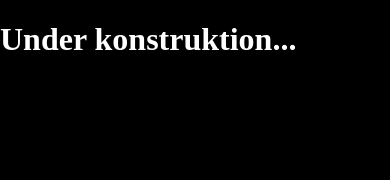
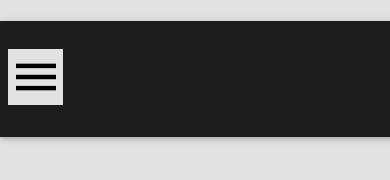
Before and after one commit to vasabiltvatt/vasabiltvatt.github.io, a plain HTML site: page index.html in a window 390 px wide. Drawn offline with Linux system fonts and the light colour scheme.

Commit message:
Added: *Base for responsive design *Base for header

```diff
--- a/index.html
+++ b/index.html
@@ -4,6 +4,8 @@
 <head>
 
     <meta charset="UTF-8">
+    <meta name="viewport" content="width=device-width, initial-scale=1">
+
     <title>Vasabiltvätt</title>
 
     <link rel="stylesheet" href="stylesheets/global.css" type="text/css" media="undefined" onload="this.media='all'">
@@ -12,8 +14,20 @@
 
 <body style="margin:unset">
 
+    <script src="scripts/global.js"></script>
+
     <div id="headerContainer">
-        <script src="scripts/global.js"></script>
+        <div class="nav">
+            <div class="hamburgerMenu">
+                <svg version="1.1" id="Capa_1" xmlns="http://www.w3.org/2000/svg" xmlns:xlink="http://www.w3.org/1999/xlink" x="0px" y="0px" viewBox="0 0 384 384" style="enable-background:new 0 0 384 384;" xml:space="preserve">
+                    <g>
+                        <rect x="0" y="277.333" width="384" height="42.667"/>
+                        <rect x="0" y="170.667" width="384" height="42.667"/>
+                        <rect x="0" y="64" width="384" height="42.667"/>
+                    </g>
+                </svg>
+            </div>
+        </div>
     </div>
 
     <div id="bodyContainer"></div>
--- a/stylesheets/global.css
+++ b/stylesheets/global.css
@@ -9,6 +9,30 @@
 }
 
 body {
-    background: #000;
-    color: #fff;
+    background: #e2e2e2;
+    color: #000;
 }
+
+#headerContainer {
+    position: fixed;
+    width: 100%;
+    height: 100px;
+}
+
+.nav {
+    width: 100%;
+    height: 100%;
+    padding: 2%;
+    background: #1c1c1c;
+    -webkit-box-shadow: 0 2px 4px 0 rgba(0, 0, 0, 0.16), 0 2px 10px 0 rgba(0, 0, 0, 0.12);
+    -moz-box-shadow: 0 2px 4px 0 rgba(0, 0, 0, 0.16), 0 2px 10px 0 rgba(0, 0, 0, 0.12);
+    box-shadow: 0 2px 4px 0 rgba(0, 0, 0, 0.16), 0 2px 10px 0 rgba(0, 0, 0, 0.12);
+}
+
+.nav .hamburgerMenu {
+    width: 40px;
+    height: 40px;
+    padding: 2%;
+    margin-top: 20px;
+    background: #e2e2e2;
+}
```
Also changed, not shown: extras/imgs/menu.svg (added).
